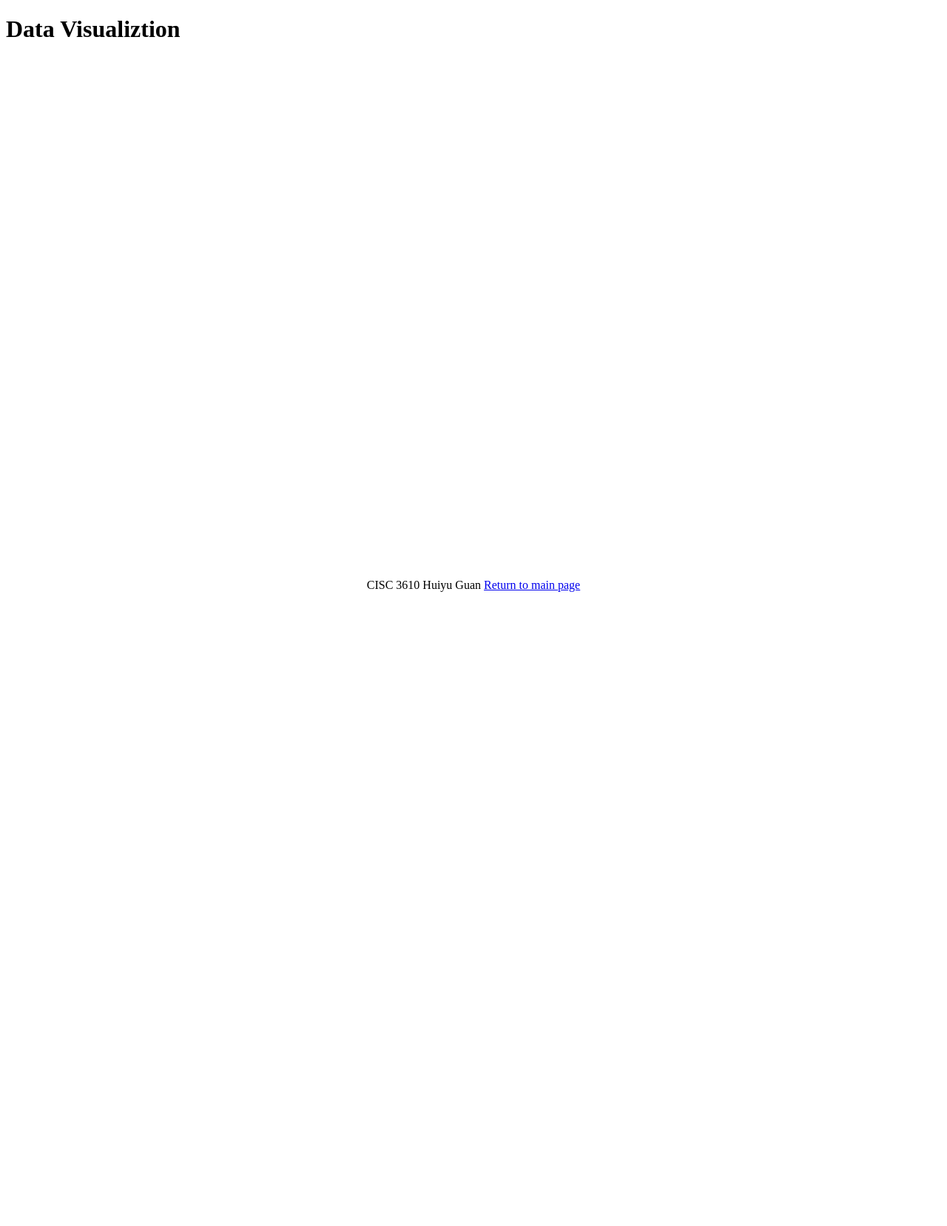
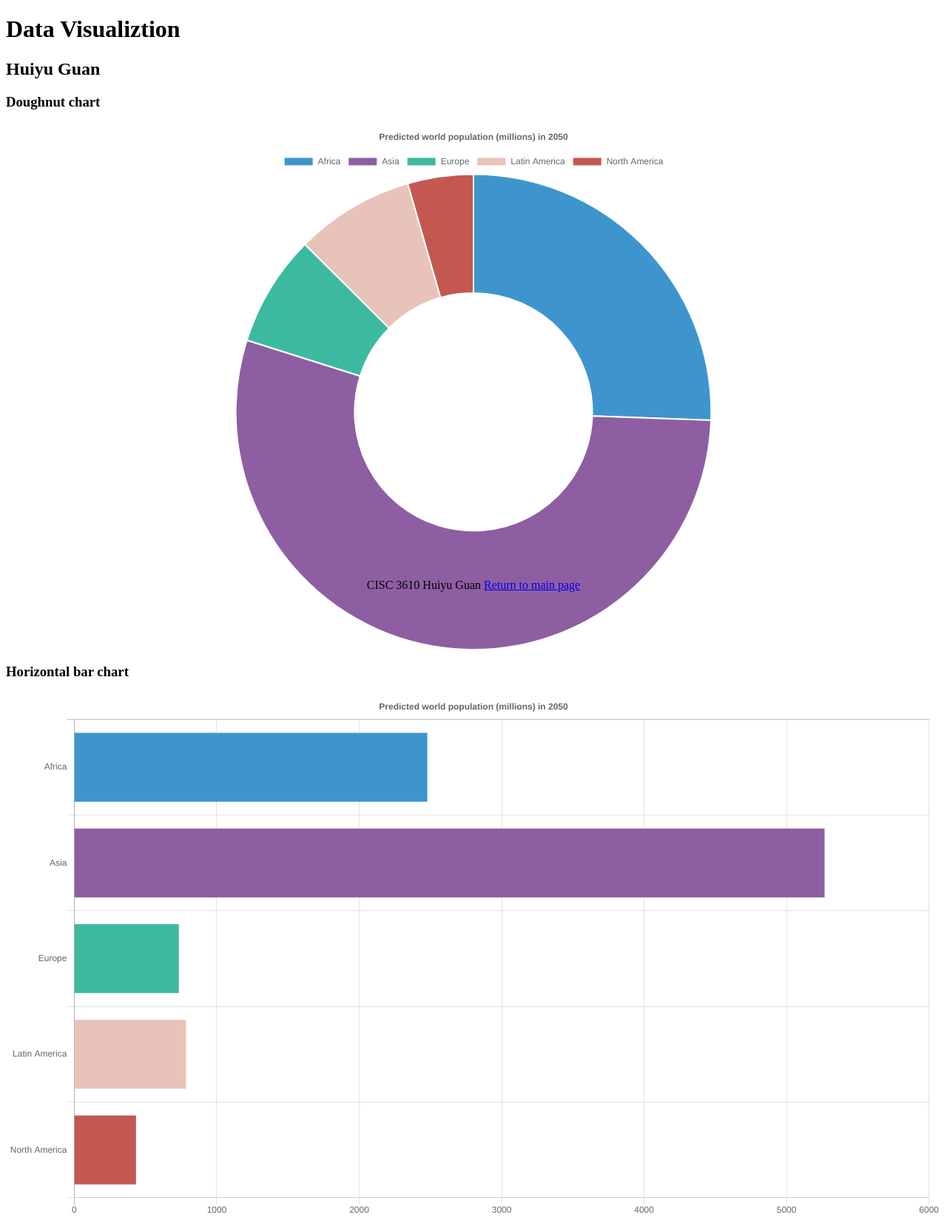
Before and after one commit to HuiyuGuan/CISC3610-HuiyuGuan, a website: page Data Visualiztion/index.html in a window 1280 px wide. Shown: the whole page at 74% size. Before the commit the page ends 800 px from the top, so only its background shows below. Drawn offline with nearby package versions, Linux system fonts and the light colour scheme.

Commit message:
added sample data visualiztion

```diff
--- a/Data Visualiztion/index.html
+++ b/Data Visualiztion/index.html
@@ -4,12 +4,17 @@
 <head>
     <title>Data Visualiztion</title>
     <link rel="stylesheet" href="../stylesheet.css">
-    <script src="script.js"></script>
+    <script src="https://cdnjs.cloudflare.com/ajax/libs/Chart.js/2.5.0/Chart.min.js"></script>
 </head>
 
 <body>
     <h1>Data Visualiztion</h1>
-
+    <h2>Huiyu Guan</h2>
+    <h3>Doughnut chart</h3>
+    <canvas id="doughnut-chart" width="800" height="450"></canvas>
+    <h3>Horizontal bar chart</h3>
+    <canvas id="bar-chart-horizontal" width="800" height="450"></canvas>
+    <script src="script.js"></script>
 </body>
 <footer id="footer">CISC 3610 Huiyu Guan <a href="../index.html">Return to main page</a></footer>
 
--- a/Data Visualiztion/script.js
+++ b/Data Visualiztion/script.js
@@ -0,0 +1,41 @@
+
+new Chart(document.getElementById("doughnut-chart"), {
+    type: 'doughnut',
+    data: {
+      labels: ["Africa", "Asia", "Europe", "Latin America", "North America"],
+      datasets: [
+        {
+          label: "Population (millions)",
+          backgroundColor: ["#3e95cd", "#8e5ea2","#3cba9f","#e8c3b9","#c45850"],
+          data: [2478,5267,734,784,433]
+        }
+      ]
+    },
+    options: {
+      title: {
+        display: true,
+        text: 'Predicted world population (millions) in 2050'
+      }
+    }
+});
+
+new Chart(document.getElementById("bar-chart-horizontal"), {
+    type: 'horizontalBar',
+    data: {
+      labels: ["Africa", "Asia", "Europe", "Latin America", "North America"],
+      datasets: [
+        {
+          label: "Population (millions)",
+          backgroundColor: ["#3e95cd", "#8e5ea2","#3cba9f","#e8c3b9","#c45850"],
+          data: [2478,5267,734,784,433]
+        }
+      ]
+    },
+    options: {
+      legend: { display: false },
+      title: {
+        display: true,
+        text: 'Predicted world population (millions) in 2050'
+      }
+    }
+});
--- /dev/null
+++ b/package.json
@@ -0,0 +1,5 @@
+{
+  "dependencies": {
+    "chart.js": "^4.0.1"
+  }
+}
```
Also changed, not shown: 1 other file.
